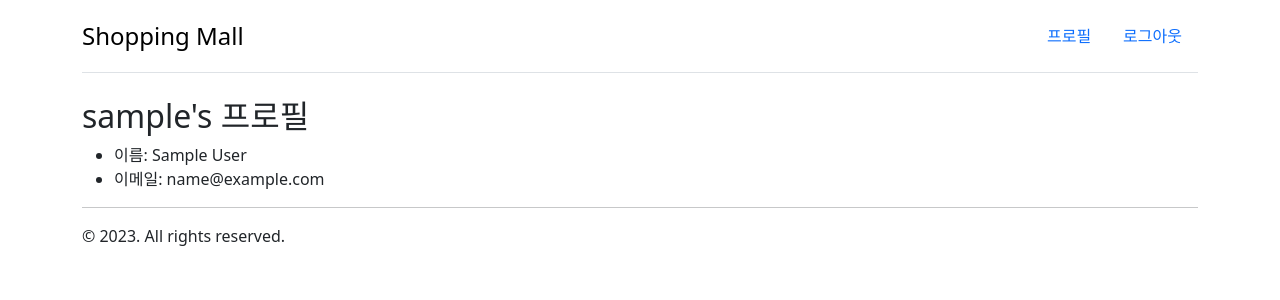
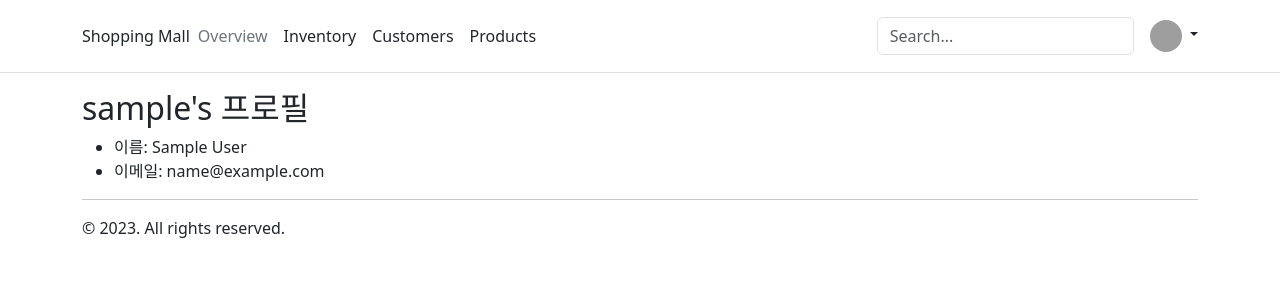
Before and after one commit to yjinjo/payments, a Django app: page /accounts/profile/ in a window 1280 px wide. Shown: the top 300 px of the page. Run offline with Django 4.2, Linux system fonts and the light colour scheme; the visitor is signed in with stand-in values (Sample User, id 1); some libraries are stand-ins or nearby versions; grey boxes are pictures that could not be loaded.

Commit message:
#4. 상단 네비게이션 바에 검색박스 추가

```diff
--- a/templates/base.html
+++ b/templates/base.html
@@ -1,6 +1,6 @@
-<!DOCTYPE html>
 {% load django_bootstrap5 %}
 
+<!DOCTYPE html>
 <html lang="ko">
     <head>
         <meta charset="UTF-8">
@@ -12,32 +12,71 @@
         {% bootstrap_javascript %}
     </head>
     <body>
+        <header class="p-3 mb-3 border-bottom">
             <div class="container">
-            <header class="d-flex flex-wrap justify-content-center py-3 mb-4 border-bottom">
+                <div class="d-flex flex-wrap align-items-center justify-content-center justify-content-lg-start">
                     <a href="/"
-                   class="d-flex align-items-center mb-3 mb-md-0 me-md-auto link-body-emphasis text-decoration-none">
-                    <span class="fs-4">Shopping Mall</span>
-                </a>
+                       class="d-flex align-items-center mb-2 mb-lg-0 text-dark text-decoration-none">Shopping Mall</a>
 
-                <ul class="nav nav-pills">
+                    <ul class="nav col-12 col-lg-auto me-lg-auto mb-2 justify-content-center mb-md-0">
+                        <li>
+                            <a href="#" class="nav-link px-2 link-secondary">Overview</a>
+                        </li>
+                        <li>
+                            <a href="#" class="nav-link px-2 link-dark">Inventory</a>
+                        </li>
+                        <li>
+                            <a href="#" class="nav-link px-2 link-dark">Customers</a>
+                        </li>
+                        <li>
+                            <a href="#" class="nav-link px-2 link-dark">Products</a>
+                        </li>
+                    </ul>
+
+                    <form class="col-12 col-lg-auto mb-3 mb-lg-0 me-lg-3" role="search">
+                        <input type="search"
+                               class="form-control"
+                               placeholder="Search..."
+                               aria-label="Search">
+                    </form>
+
                     {% if not user.is_authenticated %}
+                        <ul class="nav">
                             <li class="nav-item">
-                            <a href="{% url 'login' %}" class="nav-link">로그인</a>
+                                <a href="{% url 'login' %}" class="nav-link link-dark px-2">로그인</a>
                             </li>
                             <li class="nav-item">
-                            <a href="{% url 'signup' %}" class="nav-link">회원가입</a>
+                                <a href="{% url 'signup' %}" class="nav-link link-dark px-2">회원가입</a>
                             </li>
+                        </ul>
                     {% else %}
-                        <li class="nav-item">
-                            <a href="{% url 'profile' %}" class="nav-link">프로필</a>
+                        <div class="dropdown text-end">
+                            <a href="#"
+                               class="d-block link-dark text-decoration-none dropdown-toggle"
+                               data-bs-toggle="dropdown"
+                               aria-expanded="false">
+                                <img src="https://github.com/mdo.png"
+                                     alt="mdo"
+                                     width="32"
+                                     height="32"
+                                     class="rounded-circle">
+                            </a>
+                            <ul class="dropdown-menu text-small" style="">
+                                <li>
+                                    <a class="dropdown-item" href="{% url 'profile' %}">프로필</a>
                                 </li>
-                        <li class="nav-item">
-                            <a href="{% url 'logout' %}" class="nav-link">로그아웃</a>
+                                <li>
+                                    <hr class="dropdown-divider">
                                 </li>
+                                <li>
+                                    <a class="dropdown-item" href="{% url 'logout' %}">로그아웃</a>
+                                </li>
+                            </ul>
+                        </div>
                     {% endif %}
-                </ul>
+                </div>
+            </div>
         </header>
-        </div>
 
         <div class="container">
             {% block content %}{% endblock %}
```
Lines whose indentation alone changed are shown as unchanged.
